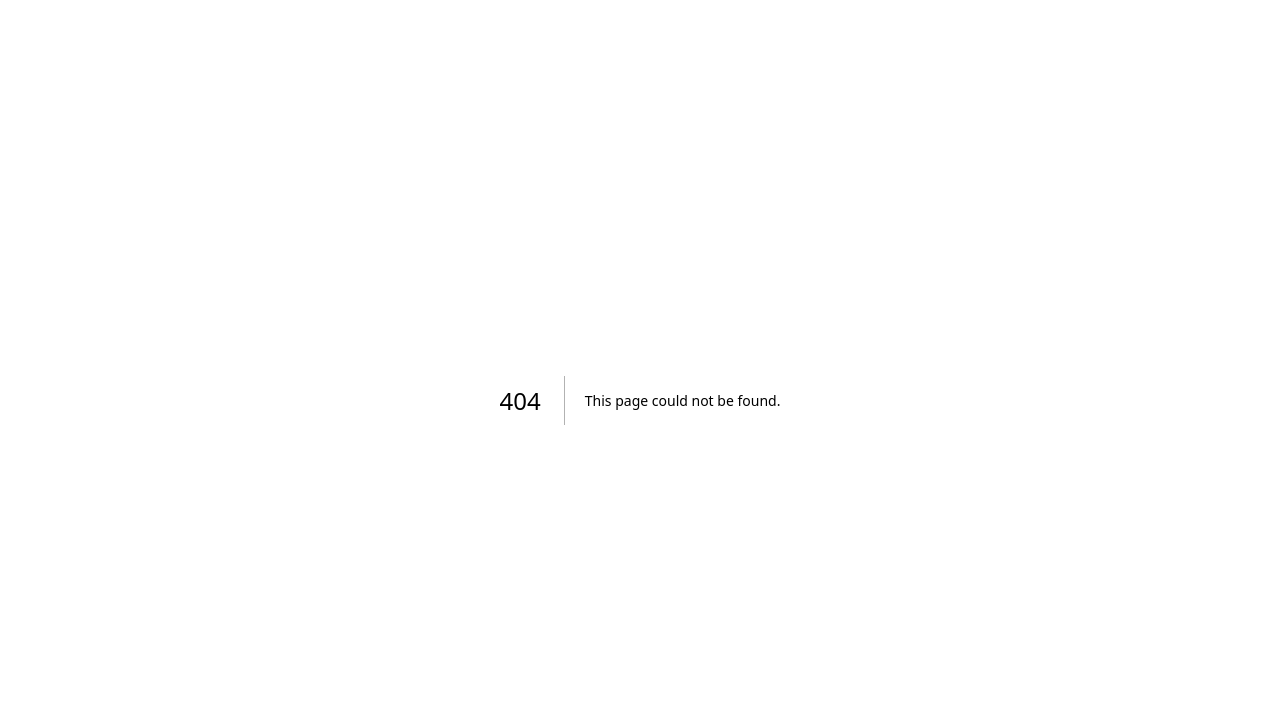
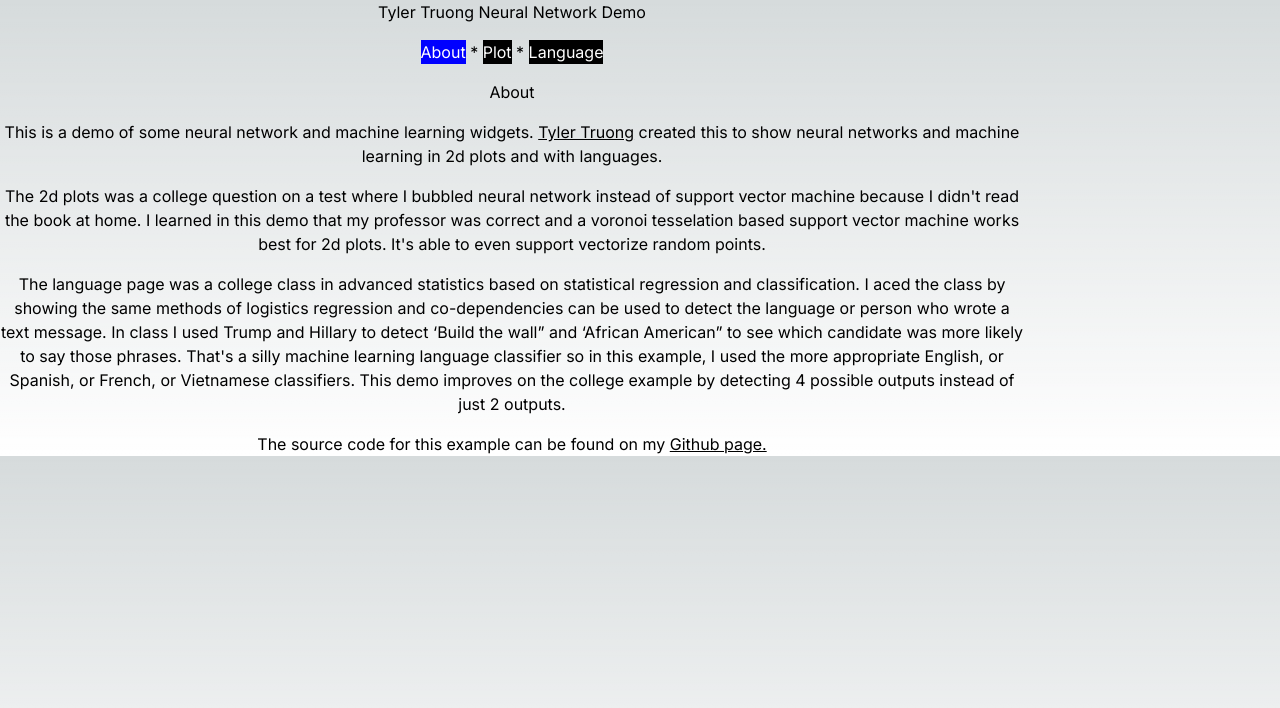
Before and after one commit to PickledEggs123/neural-network-demo, a Next.js app: page /about in a window 1280 px wide. Before the commit this address had no page. Shown: the top 708 px of the page. Built offline with nearby package versions, Linux system fonts and the light colour scheme.

Commit message:
Added redirect page.

```diff
--- /dev/null
+++ b/app/about/page.tsx
@@ -0,0 +1,30 @@
+import {RootLayout} from "../components/RootLayout";
+
+
+export default function MainPage() {
+    return (
+        <RootLayout>
+            <h3>About</h3>
+            <p>This is a demo of some neural network and machine learning widgets.&nbsp;
+                <a className="underline" href="https://www.linkedin.com/in/tyler-truong-b48867104/">Tyler Truong</a> created this to show
+                neural networks and machine learning in 2d plots and with languages.
+            </p>
+            <p>The 2d plots was a college question on a test where I bubbled neural network instead of support vector
+                machine because I didn&apos;t read the book at home. I learned in this demo that my professor was correct
+                and a voronoi tesselation based support vector machine works best for 2d plots. It&apos;s able to even
+                support vectorize random points.
+            </p>
+            <p>The language page was a college class in advanced statistics based on statistical regression and
+            classification. I aced the class by showing the same methods of logistics regression and co-dependencies
+            can be used to detect the language or person who wrote a text message. In class I used Trump and Hillary
+            to detect &lsquo;Build the wall&rdquo; and &lsquo;African American&rdquo; to see which candidate was more likely to say those
+            phrases. That&apos;s a silly machine learning language classifier so in this example, I used the more appropriate
+            English, or Spanish, or French, or Vietnamese classifiers. This demo improves on the college example by
+            detecting 4 possible outputs instead of just 2 outputs.
+            </p>
+            <p>The source code for this example can be found on my&nbsp;
+                <a className="underline" href="https://github.com/PickledEggs123/neural-network-demo">Github page.</a>
+            </p>
+        </RootLayout>
+    );
+};
--- a/app/components/ClientRootLayout.tsx
+++ b/app/components/ClientRootLayout.tsx
@@ -9,7 +9,7 @@ export default function ClientRootLayout() {
 
     return (
         <div>
-            <Link href={"/"}><button style={{color: "white", background: pathname === "/" ? "blue" : "black"}}>About</button></Link>&nbsp;*&nbsp;
+            <Link href={"/about"}><button style={{color: "white", background: pathname === "/about" ? "blue" : "black"}}>About</button></Link>&nbsp;*&nbsp;
             <Link href={"/plot"}><button style={{color: "white", background: pathname === "/plot" ? "blue" : "black"}}>Plot</button></Link>&nbsp;*&nbsp;
             <Link href={"/language"}><button style={{color: "white", background: pathname === "/language" ? "blue" : "black"}}>Language</button></Link>
         </div>
--- a/app/page.tsx
+++ b/app/page.tsx
@@ -1,30 +1,13 @@
-import {RootLayout} from "./components/RootLayout";
+import React from "react";
+import {redirect, RedirectType} from "next/navigation";
+import {RootLayout} from "@/app/components/RootLayout";
 
-
-export default function MainPage() {
+export default function RedirectPage() {
+    redirect("/about", RedirectType.replace);
     return (
         <RootLayout>
-            <h3>About</h3>
-            <p>This is a demo of some neural network and machine learning widgets.&nbsp;
-                <a className="underline" href="https://www.linkedin.com/in/tyler-truong-b48867104/">Tyler Truong</a> created this to show
-                neural networks and machine learning in 2d plots and with languages.
-            </p>
-            <p>The 2d plots was a college question on a test where I bubbled neural network instead of support vector
-                machine because I didn&apos;t read the book at home. I learned in this demo that my professor was correct
-                and a voronoi tesselation based support vector machine works best for 2d plots. It&apos;s able to even
-                support vectorize random points.
-            </p>
-            <p>The language page was a college class in advanced statistics based on statistical regression and
-            classification. I aced the class by showing the same methods of logistics regression and co-dependencies
-            can be used to detect the language or person who wrote a text message. In class I used Trump and Hillary
-            to detect &lsquo;Build the wall&rdquo; and &lsquo;African American&rdquo; to see which candidate was more likely to say those
-            phrases. That&apos;s a silly machine learning language classifier so in this example, I used the more appropriate
-            English, or Spanish, or French, or Vietnamese classifiers. This demo improves on the college example by
-            detecting 4 possible outputs instead of just 2 outputs.
-            </p>
-            <p>The source code for this example can be found on my&nbsp;
-                <a className="underline" href="https://github.com/PickledEggs123/neural-network-demo">Github page.</a>
-            </p>
+            <div>
+            </div>
         </RootLayout>
     );
 };
```
